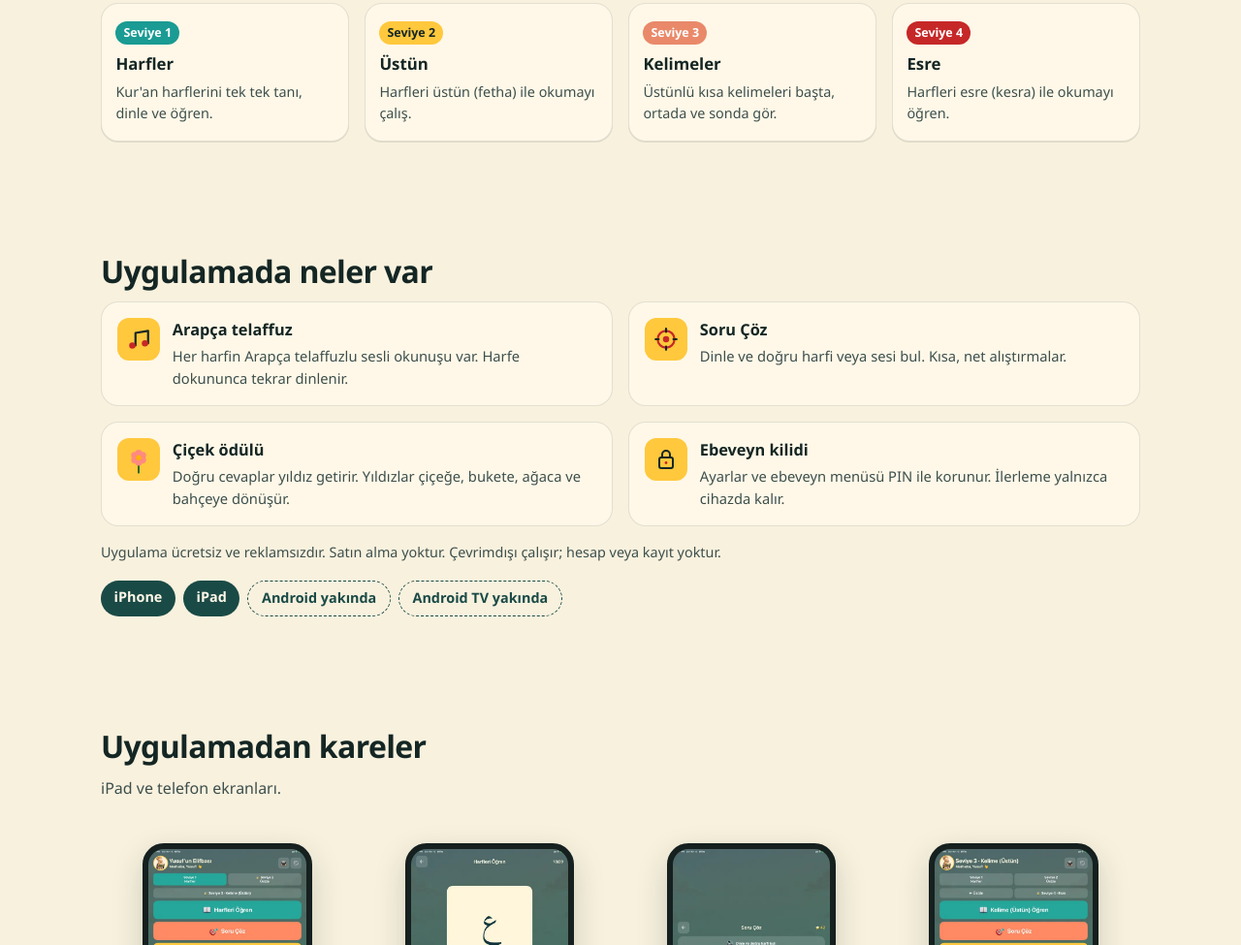
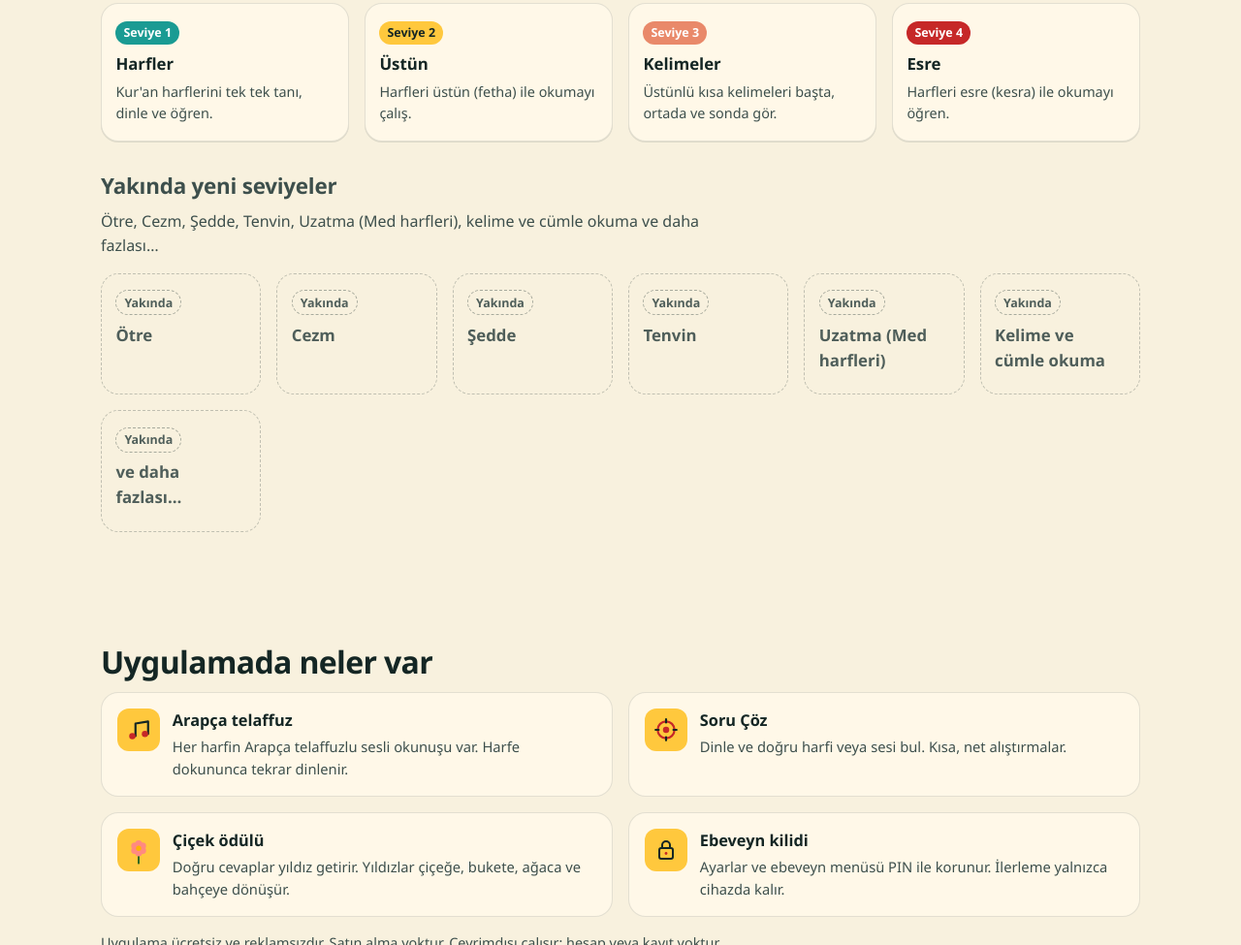
Before and after one commit to yusufun-elifbasi/yusufun-elifbasi.github.io, a plain HTML site: page index.html in a window 1280 px wide. Shown: the part 908-1883 px from the top of the page at 97% size. Drawn offline with Linux system fonts and the light colour scheme.

Commit message:
Add upcoming levels and unlock wording
The next seviye now opens when all letters are learned, not when
Ye is learned. A muted “Yakında yeni seviyeler” section lists
Ötre, Cezm, Şedde, Tenvin, Uzatma (Med harfleri), kelime ve cümle
okuma, and “ve daha fazlası…”.

```diff
--- a/assets/style.css
+++ b/assets/style.css
@@ -339,10 +339,34 @@ section h2 {
 }
 .level h3 { margin: 0 0 .3rem; font-size: 1.05rem; }
 .level p { margin: 0; color: var(--ink-soft); font-size: .9rem; }
-.level:nth-child(1) .num { background: var(--teal-btn); color: #fff; }
-.level:nth-child(2) .num { background: var(--gold); }
-.level:nth-child(3) .num { background: var(--coral); color: #fff; }
-.level:nth-child(4) .num { background: var(--red); color: #fff; }
+.levels:not(.coming-levels) .level:nth-child(1) .num { background: var(--teal-btn); color: #fff; }
+.levels:not(.coming-levels) .level:nth-child(2) .num { background: var(--gold); }
+.levels:not(.coming-levels) .level:nth-child(3) .num { background: var(--coral); color: #fff; }
+.levels:not(.coming-levels) .level:nth-child(4) .num { background: var(--red); color: #fff; }
+
+.coming { margin-top: 1.8rem; }
+.coming-title {
+  font-size: clamp(1.15rem, 2.6vw, 1.4rem);
+  letter-spacing: -.01em;
+  margin: 0 0 .4rem;
+  color: var(--ink-soft);
+  font-weight: 750;
+}
+.coming-lede { margin-bottom: 1rem; }
+.level-soon {
+  background: transparent;
+  border: 1.5px dashed rgba(26, 46, 44, 0.28);
+  box-shadow: none;
+  min-height: 0;
+  opacity: .9;
+}
+.level-soon .num {
+  background: transparent;
+  color: var(--ink-soft);
+  border: 1.5px dashed rgba(26, 46, 44, 0.4);
+  font-weight: 700;
+}
+.level-soon h3 { color: var(--ink-soft); font-weight: 700; }
 
 .note {
   margin: 1rem 0 0;
@@ -471,6 +495,7 @@ footer {
   .hero-brand img.icon { width: 96px; height: 96px; }
   .mascot { width: 84px; height: 84px; }
   .levels { grid-template-columns: repeat(4, 1fr); gap: 1rem; }
+  .coming-levels { grid-template-columns: repeat(auto-fill, minmax(150px, 1fr)); }
   .features { grid-template-columns: 1fr 1fr; gap: 1rem; }
   .wrap { padding: 3.4rem 1.5rem; }
   .tile-float { width: 58px; height: 58px; font-size: 1.9rem; }
--- a/index.html
+++ b/index.html
@@ -183,6 +183,56 @@
         </p>
       </article>
     </div>
+
+    <div class="coming">
+      <h3 class="coming-title">
+        <span class="i18n-tr">Yakında yeni seviyeler</span>
+        <span class="i18n-en">More levels coming soon</span>
+      </h3>
+      <p class="lede coming-lede">
+        <span class="i18n-tr">Ötre, Cezm, Şedde, Tenvin, Uzatma (Med harfleri), kelime ve cümle okuma ve daha fazlası…</span>
+        <span class="i18n-en">More levels coming soon: Ötre, Cezm, Şedde, Tenvin, Uzatma (med letters), reading words and sentences, and more…</span>
+      </p>
+      <div class="levels coming-levels">
+        <article class="level level-soon">
+          <span class="num"><span class="i18n-tr">Yakında</span><span class="i18n-en">Coming soon</span></span>
+          <h3>Ötre</h3>
+        </article>
+        <article class="level level-soon">
+          <span class="num"><span class="i18n-tr">Yakında</span><span class="i18n-en">Coming soon</span></span>
+          <h3>Cezm</h3>
+        </article>
+        <article class="level level-soon">
+          <span class="num"><span class="i18n-tr">Yakında</span><span class="i18n-en">Coming soon</span></span>
+          <h3>Şedde</h3>
+        </article>
+        <article class="level level-soon">
+          <span class="num"><span class="i18n-tr">Yakında</span><span class="i18n-en">Coming soon</span></span>
+          <h3>Tenvin</h3>
+        </article>
+        <article class="level level-soon">
+          <span class="num"><span class="i18n-tr">Yakında</span><span class="i18n-en">Coming soon</span></span>
+          <h3>
+            <span class="i18n-tr">Uzatma (Med harfleri)</span>
+            <span class="i18n-en">Uzatma (med letters)</span>
+          </h3>
+        </article>
+        <article class="level level-soon">
+          <span class="num"><span class="i18n-tr">Yakında</span><span class="i18n-en">Coming soon</span></span>
+          <h3>
+            <span class="i18n-tr">Kelime ve cümle okuma</span>
+            <span class="i18n-en">Reading words and sentences</span>
+          </h3>
+        </article>
+        <article class="level level-soon">
+          <span class="num"><span class="i18n-tr">Yakında</span><span class="i18n-en">Coming soon</span></span>
+          <h3>
+            <span class="i18n-tr">ve daha fazlası…</span>
+            <span class="i18n-en">and more…</span>
+          </h3>
+        </article>
+      </div>
+    </div>
   </section>
 
   <section class="wrap" id="ozellikler">
```
